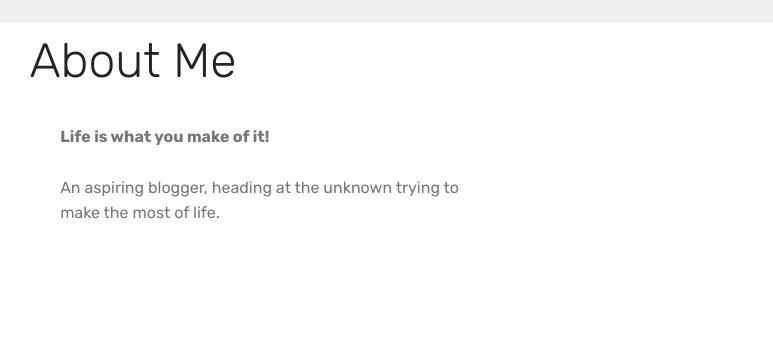
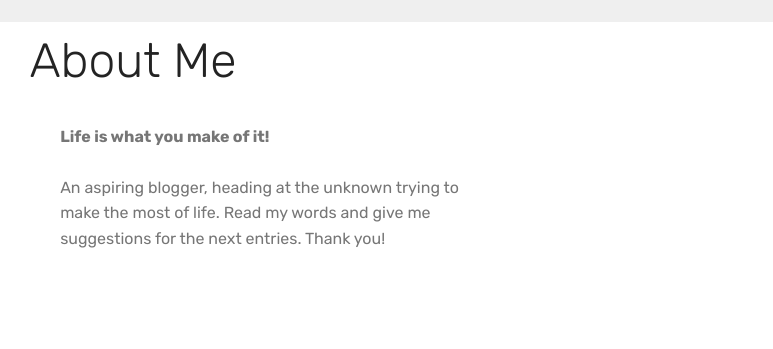
Before and after one commit to celinaz/celinaz.github.io, a plain HTML site: page index.html in a window 1280 px wide. Shown: the part 1616-1965 px from the top of the page, 507-1280 px from the left. Drawn offline with Linux system fonts and the light colour scheme; files whose address does not match are found by name.

Commit message:
Update index.html

```diff
--- a/index.html
+++ b/index.html
@@ -161,7 +161,7 @@
                     <div class="media-content">
                         <div class="mbr-section-text">
                             <p class="mbr-text mb-0 mbr-fonts-style display-7">
-                               <strong>Life is what you make of it!</strong><br><strong><br></strong>An aspiring blogger, heading at the unknown trying to make the most of life.</p>
+                               <strong>Life is what you make of it!</strong><br><strong><br></strong>An aspiring blogger, heading at the unknown trying to make the most of life. Read my words and give me suggestions for the next entries. Thank you!</p>
                         </div>
                     </div>
                 </div>
```
